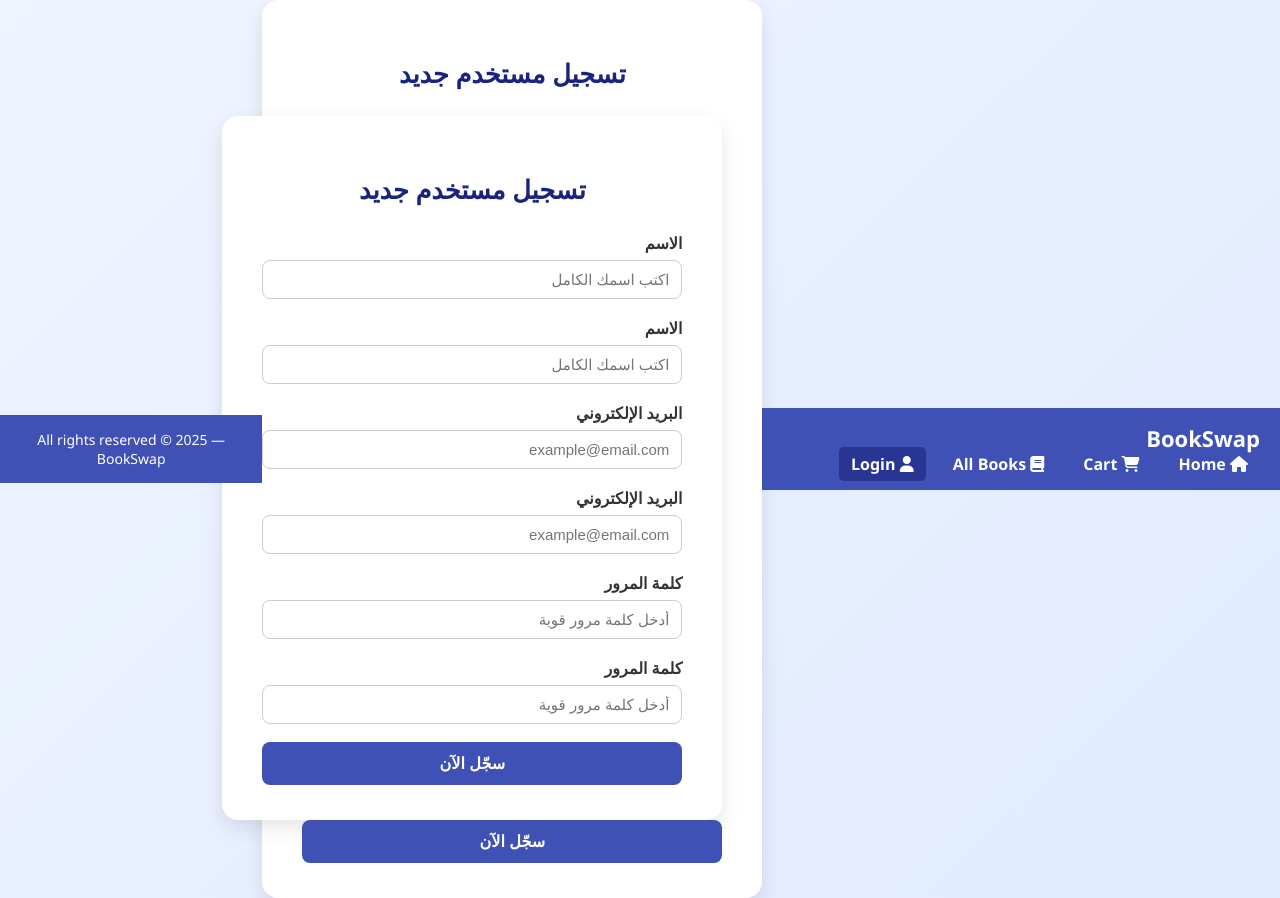
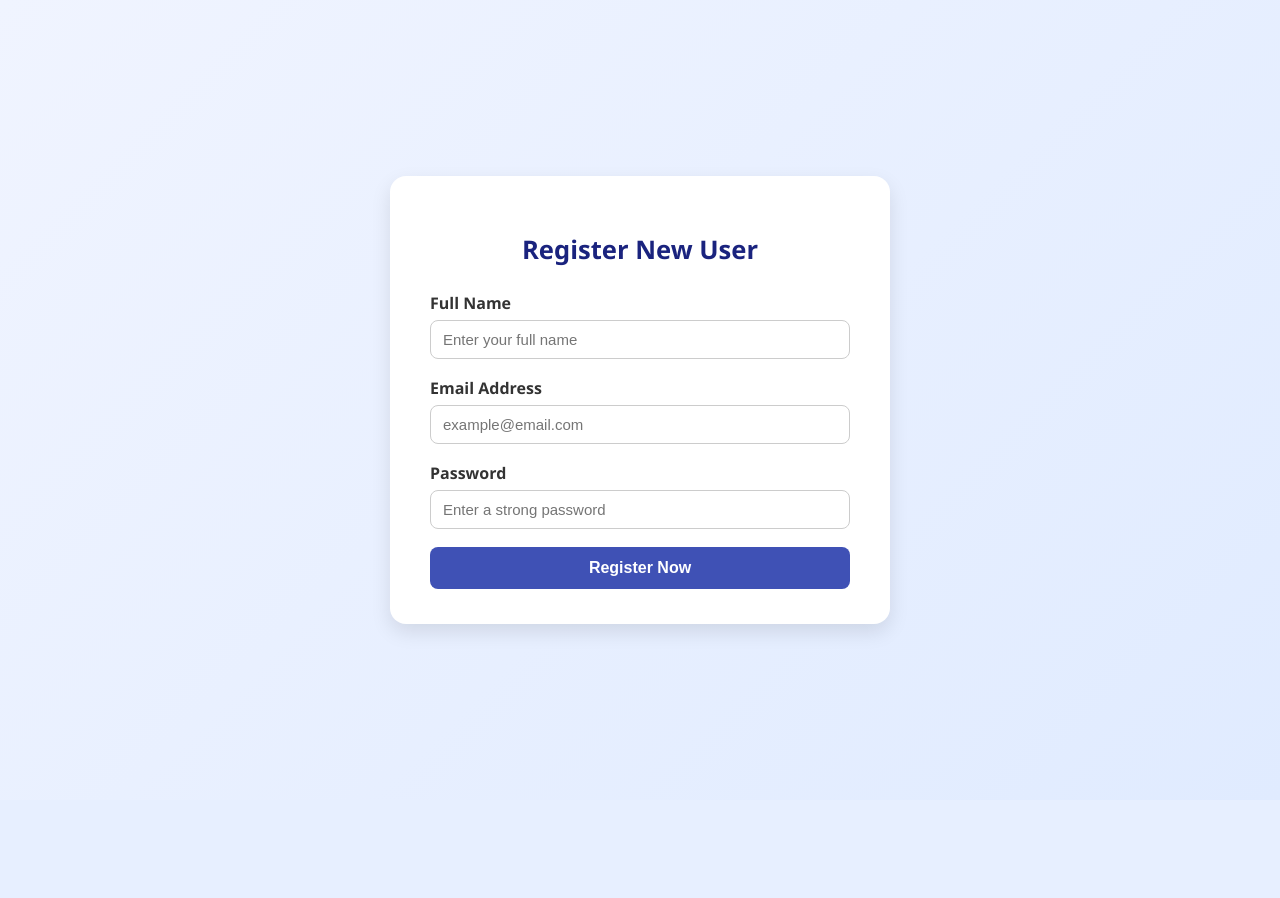
Before and after one commit to shamael203/graduation-project, a PHP site: page /backend/register.php in a window 1280 px wide. After the commit the page ends 634 px from the top, so only its background shows below. Run offline with PHP 8.4, Linux system fonts and the light colour scheme.

Commit message:
حولته للانجليزي

```diff
--- a/backend/register.php
+++ b/backend/register.php
@@ -1,33 +1,31 @@
-
 <?php
 include 'connect.php';
 
-// تضمين الهيدر
-include 'header.php';
 
-$message = ""; // متغير لتخزين الرسائل
+
+$message = ""; // variable to store messages
 
 if ($_SERVER["REQUEST_METHOD"] == "POST") {
-    $name = trim($_POST["name"]);
-    $email = trim($_POST["email"]);
+    $name     = trim($_POST["name"]);
+    $email    = trim($_POST["email"]);
     $password = $_POST["password"];
 
-    // تحقق من الحقول
+    // validate fields
     if (empty($name) || empty($email) || empty($password)) {
-        $message = "<div class='alert error'>⚠️ جميع الحقول مطلوبة.</div>";
+        $message = "<div class='alert error'>⚠️ All fields are required.</div>";
     } elseif (!filter_var($email, FILTER_VALIDATE_EMAIL)) {
-        $message = "<div class='alert error'>⚠️ البريد الإلكتروني غير صالح.</div>";
+        $message = "<div class='alert error'>⚠️ Invalid email address.</div>";
     } elseif (strlen($password) < 8) {
-        $message = "<div class='alert error'>⚠️ يجب أن تحتوي كلمة المرور على 8 أحرف على الأقل.</div>";
+        $message = "<div class='alert error'>⚠️ Password must be at least 8 characters long.</div>";
     } else {
-        // تحقق إذا البريد موجود مسبقًا
+        // check if email already exists
         $stmt = $conn->prepare("SELECT id FROM users WHERE email = ?");
         $stmt->bind_param("s", $email);
         $stmt->execute();
         $stmt->store_result();
 
         if ($stmt->num_rows > 0) {
-            $message = "<div class='alert error'>⚠️ البريد الإلكتروني مسجل مسبقًا. يرجى استخدام بريد آخر.</div>";
+            $message = "<div class='alert error'>⚠️ Email already registered. Please use another one.</div>";
         } else {
             $hashed_password = password_hash($password, PASSWORD_DEFAULT);
 
@@ -35,11 +33,11 @@ if ($_SERVER["REQUEST_METHOD"] == "POST") {
             $stmt_insert->bind_param("sss", $name, $email, $hashed_password);
 
             if ($stmt_insert->execute()) {
-                $message = "<div class='alert success'>✅ تم التسجيل بنجاح! مرحبًا بك في BookSwap.</div>";
+                $message = "<div class='alert success'>✅ Registration successful! Welcome to BookSwap.</div>";
                 header("Location: login.php");
                 exit;
             } else {
-                $message = "<div class='alert error'>⚠️ حدث خطأ أثناء التسجيل. حاول مرة أخرى لاحقًا.</div>";
+                $message = "<div class='alert error'>⚠️ An error occurred during registration. Please try again later.</div>";
             }
             $stmt_insert->close();
         }
@@ -49,20 +47,17 @@ if ($_SERVER["REQUEST_METHOD"] == "POST") {
 }
 ?>
 
-<div class="container">
-  <h2>تسجيل مستخدم جديد</h2>
-
 <!doctype html>
-<html lang="ar">
+<html lang="en">
 <head>
   <meta charset="utf-8">
-  <title>تسجيل مستخدم - BookSwap</title>
+  <title>User Registration - BookSwap</title>
   <meta name="viewport" content="width=device-width, initial-scale=1">
 
   <style>
     body {
-      font-family: "Tajawal", "Segoe UI", Arial, sans-serif;
-      direction: rtl;
+      font-family: "Segoe UI", Arial, sans-serif;
+      direction: ltr;
       background: linear-gradient(135deg, #f0f4ff, #e0ebff);
       color: #333;
       margin: 0;
@@ -173,37 +168,21 @@ if ($_SERVER["REQUEST_METHOD"] == "POST") {
 
 <body>
   <div class="container">
-    <h2>تسجيل مستخدم جديد</h2>
-  <?php if (!empty($message)) echo $message; ?>
-
+    <h2>Register New User</h2>
     <?php if (!empty($message)) echo $message; ?>
-  <form action="register.php" method="POST" novalidate>
-    <label for="name">الاسم</label>
-    <input id="name" name="name" type="text" required minlength="2" maxlength="100" placeholder="اكتب اسمك الكامل">
 
     <form action="register.php" method="POST" novalidate>
-      <label for="name">الاسم</label>
-      <input id="name" name="name" type="text" required minlength="2" maxlength="100" placeholder="اكتب اسمك الكامل">
-    <label for="email">البريد الإلكتروني</label>
-    <input id="email" name="email" type="email" required maxlength="255" placeholder="example@email.com" autocomplete="off">
+      <label for="name">Full Name</label>
+      <input id="name" name="name" type="text" required minlength="2" maxlength="100" placeholder="Enter your full name">
 
-      <label for="email">البريد الإلكتروني</label>
+      <label for="email">Email Address</label>
       <input id="email" name="email" type="email" required maxlength="255" placeholder="example@email.com" autocomplete="off">
-    <label for="password">كلمة المرور</label>
-    <input id="password" name="password" type="password" required minlength="8" placeholder="أدخل كلمة مرور قوية" required autocomplete="new-password">
 
-      <label for="password">كلمة المرور</label>
-      <input id="password" name="password" type="password" required minlength="8" placeholder="أدخل كلمة مرور قوية" required autocomplete="new-password">
-    <button type="submit">سجّل الآن</button>
-  </form>
-</div>
+      <label for="password">Password</label>
+      <input id="password" name="password" type="password" required minlength="8" placeholder="Enter a strong password" autocomplete="new-password">
 
-      <button type="submit">سجّل الآن</button>
+      <button type="submit">Register Now</button>
     </form>
   </div>
 </body>
 </html>
-<?php
-// تضمين الفوتر
-include 'footer.php';
-?>
```
